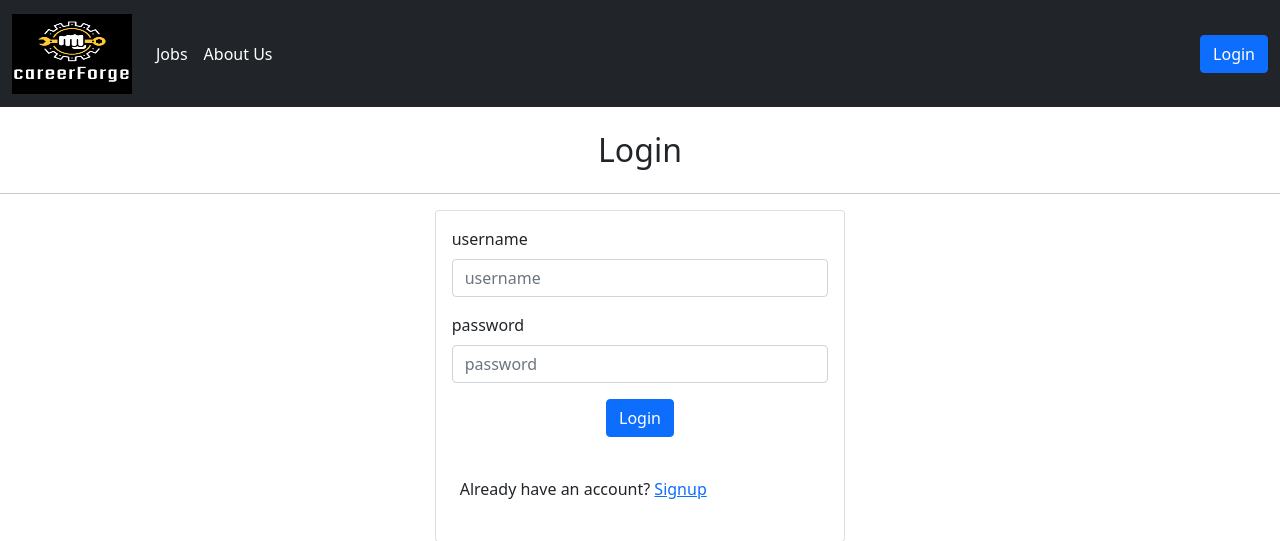
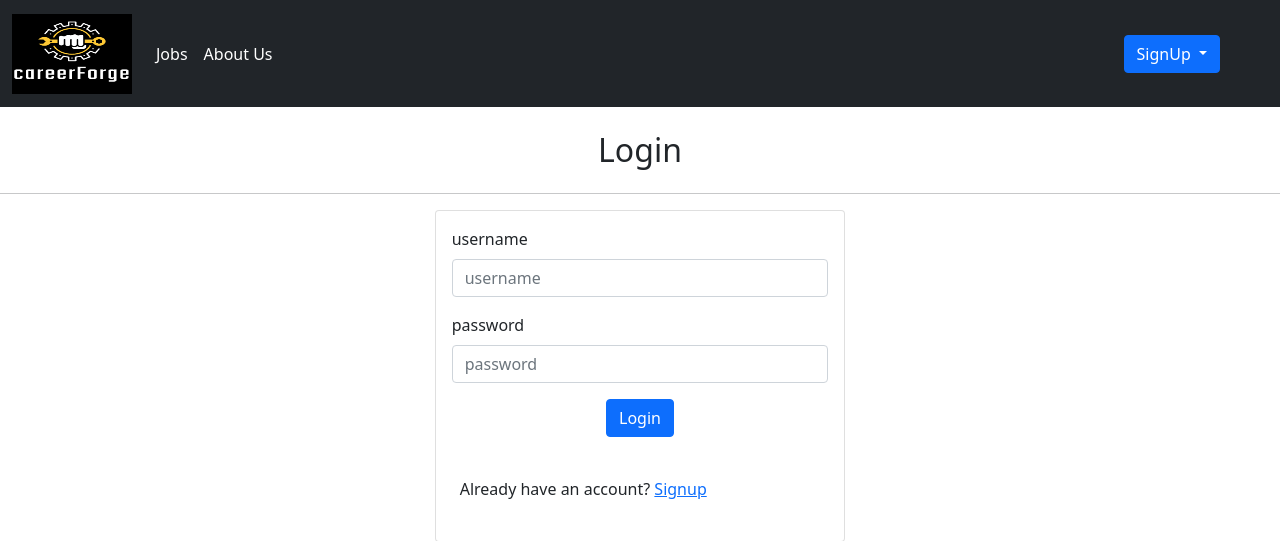
Before and after one commit to mepujan/careerForge, a Django app: page /accounts/login/ in a window 1280 px wide. Shown: the top 541 px of the page. Run offline with Django 5.2, Linux system fonts and the light colour scheme; some libraries are stand-ins or nearby versions.

Commit message:
registration views created, url build and used in navbar

```diff
--- a/accounts/urls.py
+++ b/accounts/urls.py
@@ -1,10 +1,11 @@
 from django.urls import path
-from .views import login_user, signup, logout_user
+from .views import login_user, SignUpAsJobSeeker, logout_user, SignUpAsEmployee
 
 app_name = 'accounts'
 
 urlpatterns = [
     path('login/', login_user, name='login'),
-    path('signup/', signup, name='signup'),
-    path('logout/', logout_user, name='logout')
+    path('logout/', logout_user, name='logout'),
+    path('employee-signup/', SignUpAsEmployee.as_view(), name='signup-employer'),
+    path('jobseeker-signup/', SignUpAsJobSeeker.as_view(), name='signup-employee')
 ]
--- a/accounts/views.py
+++ b/accounts/views.py
@@ -1,7 +1,13 @@
+from typing import Any
+from django.http import HttpRequest, HttpResponse
 from django.shortcuts import render, redirect
 from django.contrib.auth import authenticate, login, logout
+from django.views.generic import CreateView
 from django.contrib import messages
-from .forms import LoginForm
+from django.contrib.auth import get_user_model
+from .forms import LoginForm, EmployeeRegistrationForm, JobSeekerRegistrationForm
+
+User = get_user_model()
 
 
 def login_user(request):
@@ -23,8 +29,50 @@ def login_user(request):
     return render(request, 'login.html', {'form': form})
 
 
-def signup(request):
-    return render(request, 'signup.html')
+class SignUpAsEmployee(CreateView):
+    model = User
+    form_class = EmployeeRegistrationForm
+    template_name = 'signup.html'
+    success_url = '/accounts/login'
+    extra_content = {'title': 'Employer Registration'}
+
+    def post(self, request: HttpRequest, *args: str, **kwargs: Any) -> HttpResponse:
+        form = self.form_class(data=request.POST, files=request.FILES)
+        if form.is_valid():
+            user = form.save(commit=False)
+            password = form.cleaned_data.get('password1')
+            user.set_password(password)
+            user.save()
+            return redirect('accounts:login')
+        return render(request, 'signup.html', {'form': form})
+
+    def get_context_data(self, **kwargs):
+        context = super().get_context_data(**kwargs)
+        context['extra_content'] = self.extra_content
+        return context
+
+
+class SignUpAsJobSeeker(CreateView):
+    model = User
+    form_class = JobSeekerRegistrationForm
+    template_name = 'signup.html'
+    success_url = '/accounts/login'
+    extra_content = {'title': 'JobSeeker Registration'}
+
+    def post(self, request: HttpRequest, *args: str, **kwargs: Any) -> HttpResponse:
+        form = self.form_class(data=request.POST, files=request.FILES)
+        if form.is_valid():
+            user = form.save(commit=False)
+            password = form.cleaned_data.get('password1')
+            user.set_password(password)
+            user.save()
+            return redirect('accounts:login')
+        return render(request, 'signup.html', {'form': form})
+
+    def get_context_data(self, **kwargs):
+        context = super().get_context_data(**kwargs)
+        context['extra_content'] = self.extra_content
+        return context
 
 
 def logout_user(request):
--- a/templates/navbar.html
+++ b/templates/navbar.html
@@ -31,8 +31,18 @@
                 <a href="{%url 'accounts:logout'%}" class="btn btn-danger ms-5" role="button"
                     aria-disabled="true">Logout</a>
                 {%else%}
-                <a href="{%url 'accounts:login'%}" class="btn btn-primary ms-5" role="button"
-                    aria-disabled="true">Login</a>
+                <!-- <a href="{%url 'accounts:login'%}" class="btn btn-primary ms-5" role="button"
+                    aria-disabled="true">Login</a> -->
+                <div class="dropdown me-5">
+                    <button class="btn btn-primary dropdown-toggle" type="button" id="dropdownMenuButton1"
+                        data-bs-toggle="dropdown" aria-expanded="false">
+                        SignUp
+                    </button>
+                    <ul class="dropdown-menu" aria-labelledby="dropdownMenuButton1">
+                        <li><a class="dropdown-item" href="{% url 'accounts:signup-employee'%}">JobSeeker</a></li>
+                        <li><a class="dropdown-item" href="{% url 'accounts:signup-employer'%}">Employer</a></li>
+                    </ul>
+                </div>
                 {%endif%}
             </div>
         </div>
```
